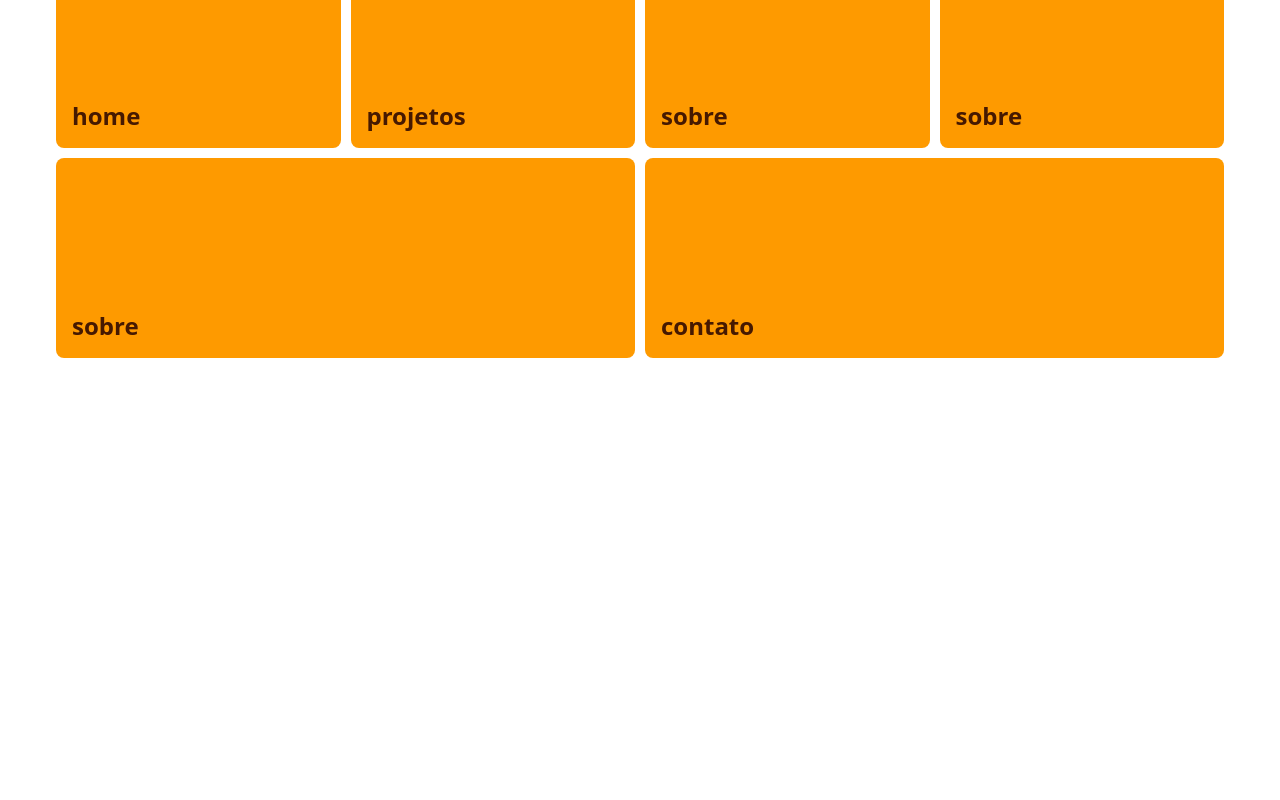
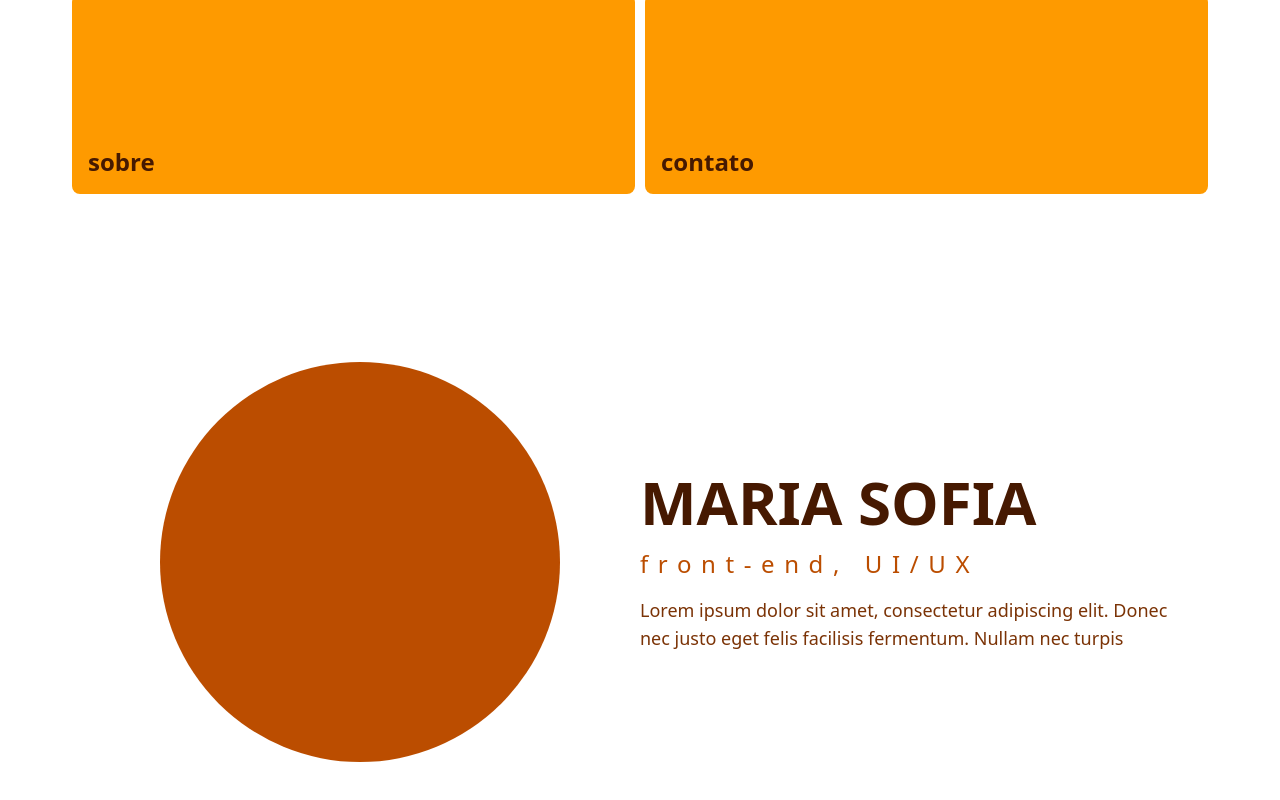
Before and after one commit to xofiaxinha/portifolio, a React (Vite) app: page / in a window 1280 px wide. Shown: the part 1074-1874 px from the top of the page. Before the commit the page ends 1690 px from the top, so only its background shows below. Built offline with nearby package versions, Linux system fonts and the light colour scheme.

Commit message:
sobre section

```diff
--- a/src/App.jsx
+++ b/src/App.jsx
@@ -1,6 +1,7 @@
 import {Header, HeaderItem} from "./components/header/header"
 import Home from "./components/home/home"
 import { Projetos } from "./components/projetos/projetos"
+import Sobre from "./components/sobre/sobre"
 
 function App() {
   const items = [
@@ -34,6 +35,7 @@ function App() {
       <hr className="border-1 border-amber-300"/>
       <Home/>
       <Projetos listaProjetos={items}/>
+      <Sobre/>
     </>
   )
 }
--- a/src/components/container/container.jsx
+++ b/src/components/container/container.jsx
@@ -1,7 +1,7 @@
 export default function Container(props){
     const className = props.className ? props.className : ""
     return(
-        <div className={`p-4 w-full flex flex-col h-screen ${className}`}>
+        <div className={`p-8 w-full flex flex-col h-full ${className}`}>
             {props.children}
         </div>
     )
--- a/src/components/projetos/projetos.jsx
+++ b/src/components/projetos/projetos.jsx
@@ -5,7 +5,7 @@ import "./assets/projetos.css"
 function Projetos({listaProjetos}){
     const [hoveredIndex, setHoveredIndex] = useState(-1)
     return(
-        <Container className="flex items-center">
+        <Container className="flex items-center h-fit">
             <h1 className="text-amber-950 text-5xl font-bold uppercase lg:text-6xl my-2">Projetos</h1>
             <div className="projetos-container w-full p-10 flex flex-wrap justify-center">
                 {listaProjetos.map((projeto, index) => {
--- /dev/null
+++ b/src/components/sobre/sobre.jsx
@@ -0,0 +1,17 @@
+import Container from "../container/container";
+
+export default function Sobre(){
+    return(
+        <Container className="flex flex-col md:flex-row lg:p-20">
+            <div className="img-section flex w-full justify-center">
+                <div className="rounded-full w-60 lg:w-100 h-60 lg:h-100 bg-amber-700 m-4 col-span-1"></div>
+            </div>
+            <div className="sobre-section flex flex-col w-full justify-center">
+                <h1 className="text-amber-950 text-5xl font-bold uppercase lg:text-6xl my-2">Maria Sofia</h1>
+                <h3 className="text-amber-700 text-xl tracking-[.40em] lg:text-2xl my-2">front-end, UI/UX</h3>
+                <p className="text-amber-900 text-lg my-2">Lorem ipsum dolor sit amet, consectetur adipiscing elit. Donec nec justo eget felis facilisis fermentum. Nullam nec turpis</p>
+            </div>
+        </Container>
+    )
+
+}
```
